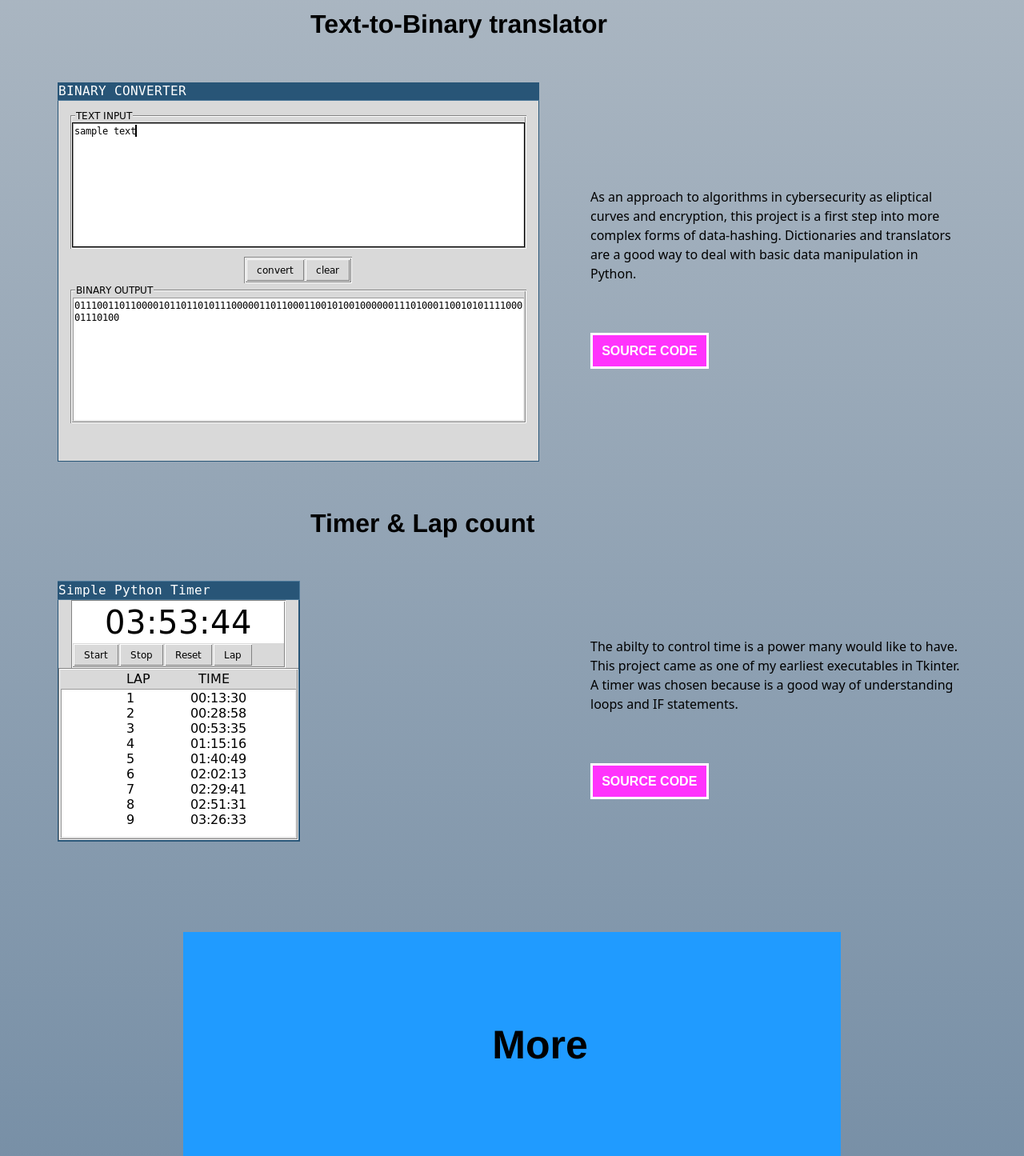
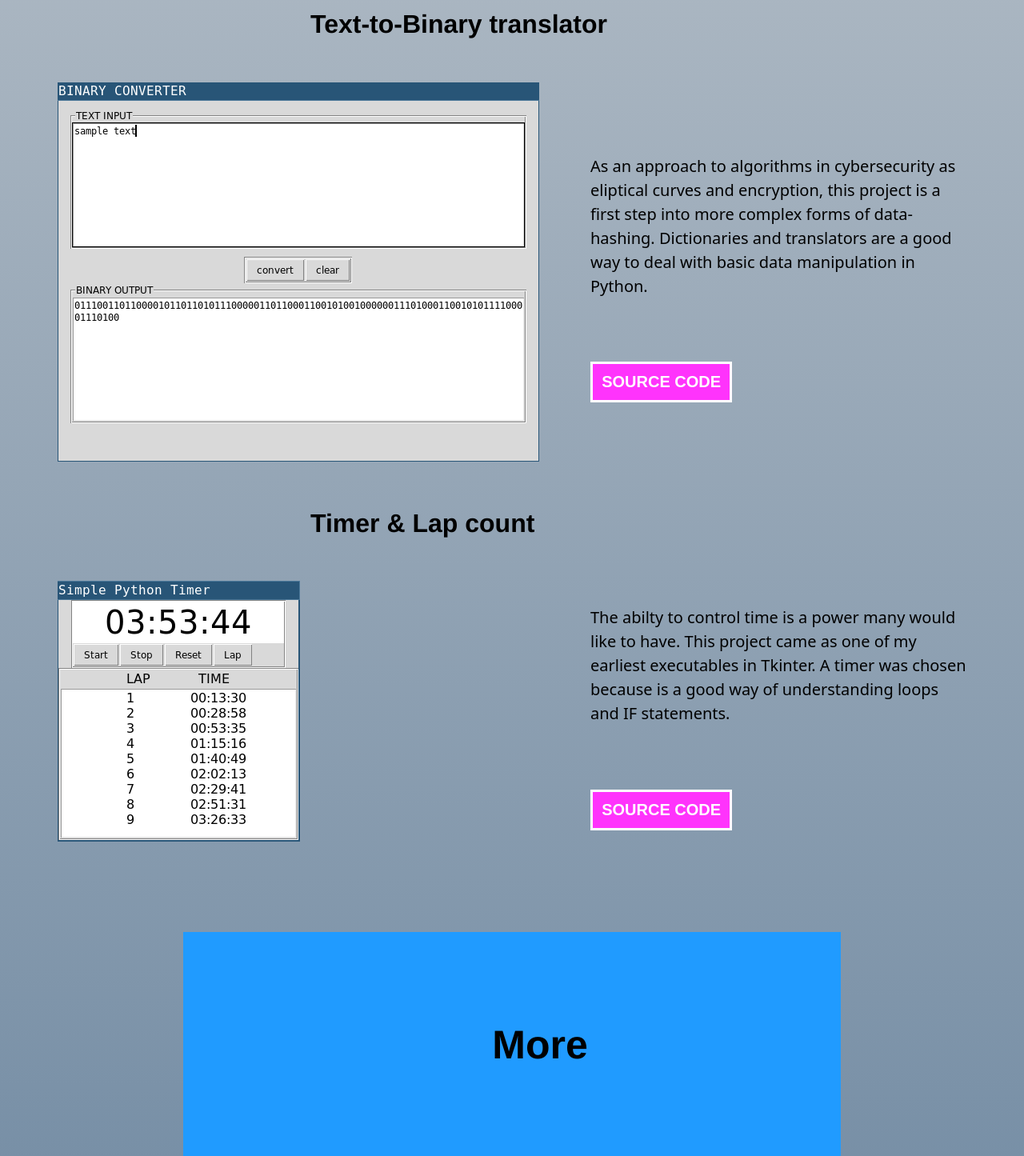
Before and after one commit to westoleaboat/my_portfolio, a Django app: page / in a window 1280 px wide. Shown: the part 1731-3176 px from the top of the page at 80% size. Run offline with Django 4.2, Linux system fonts and the light colour scheme.

Commit message:
minor fixes

```diff
--- a/blog/templates/blog/index.html
+++ b/blog/templates/blog/index.html
@@ -95,7 +95,7 @@
             {% load static %}
             <img src="{% static 'bnr-trans-img.png' %}" alt="binary translator image"></img>
         </div>
-        <p style="padding-left:250px;">
+        <p class="text-description" style="padding-left:250px;">
         As an approach to algorithms in cybersecurity as eliptical curves
         and encryption, this project is a first step into more complex forms
         of data-hashing. Dictionaries and translators are a good way
@@ -115,7 +115,7 @@
             {% load static %}
             <img src="{% static 'timer-img.png' %}" alt="timer image"></img>
         </div>
-        <p style="padding-left:250px;">
+        <p class="text-description" style="padding-left:250px;">
         The abilty to control time is a power many would like to have.
         This project came as one of my earliest executables in Tkinter.
         A timer was chosen because is a good way of understanding loops
@@ -154,7 +154,7 @@
                             <li>FUD <a href="https://github.com/westoleaboat/Bitcoin" target="_blank">research</a> about Bitcoin technology</li>
                             <li>3D modeling and printing</li>
                         </ul>
-                        <h3>+ This website is made with<br> the Python Django framework</h3>
+                        <h3>+ This website is made with the Python Django framework</h3>
 
                 </div>
             </div>
```
